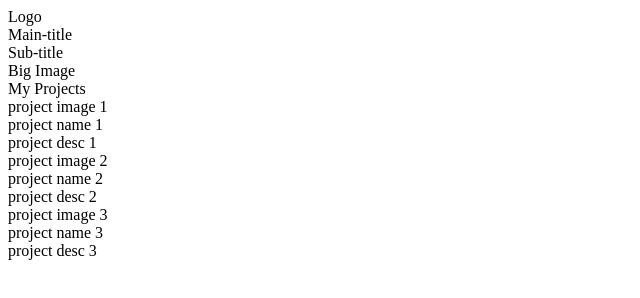
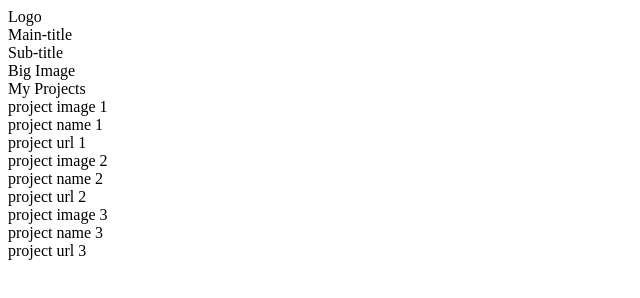
Before and after one commit to Gixugif/gixugif.github.io, a plain HTML site: page main.html in a window 1280 px wide. Shown: the full height of the page, 0-640 px from the left. Drawn offline with Linux system fonts and the light colour scheme.

Commit message:
Change project desc to url
Changed it so the placeholder under the project names are for urls, not
descriptions.

```diff
--- a/main.html
+++ b/main.html
@@ -18,17 +18,17 @@
 					<div>
 						<div>project image 1</div>
 						<div>project name 1</div>
-						<div>project desc 1</div>
+						<div>project url 1</div>
 					</div>
 					<div>
 						<div>project image 2</div>
 						<div>project name 2</div>
-						<div>project desc 2</div>
+						<div>project url 2</div>
 					</div>
 					<div>
 						<div>project image 3</div>
 						<div>project name 3</div>
-						<div>project desc 3</div>
+						<div>project url 3</div>
 					</div>
 				</div>
 			</div>
```
